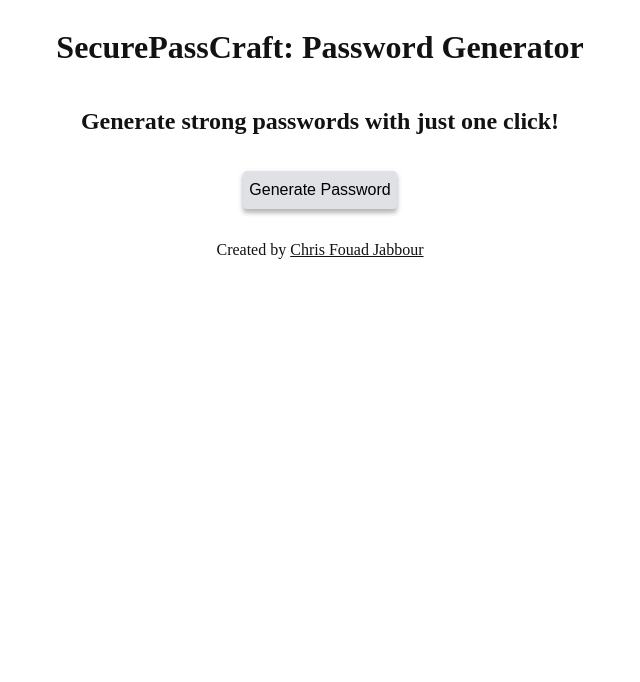
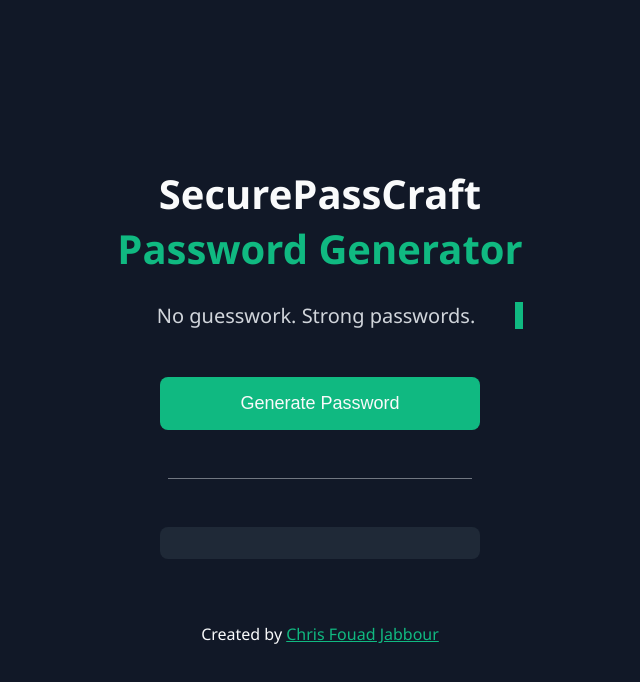
Before and after one commit to ChrisJabb21/QuickPasswordGenerator, a website with bundled scripts: page index.html in a window 1280 px wide. Shown: the whole page, without its empty margins (320-960 px from the left). Built offline with nearby package versions, Linux system fonts and the light colour scheme.

Commit message:
Update README.md, add favicon, enhance index.html and styles.css, and improve event handling in index.js

```diff
--- a/index.html
+++ b/index.html
@@ -4,28 +4,40 @@
 <head>
     <meta charset="UTF-8">
     <meta name="viewport" content="width=device-width, initial-scale=1.0">
+    <title>SecurePassCraft: Secure Password Generator</title>
+    <script type="module" src="js/index.js"></script>
     <link rel="stylesheet" href="styles.css" />
+    <link rel="icon" type="image/png" href="images/favicon.png" />
+    <meta name="description" content="Generate strong, unique passwords with SecurePassCraft — fast, secure, no guesswork.">
 </head>
-<script type="module" src="js/index.js"></script>
+<body>
+    <div>
+        <h1 class="hero-title">SecurePassCraft
+            <br />
+            <span class="hero-accent">Password Generator</span>
+        </h1>
+        <h2 class="hero-subtitle"> No guesswork. Strong passwords. </h2>
+        <div>
+            <div class="btn-wrapper">
+                <button class="generate-btn" id="generateButton">Generate Password</button>
+            </div>
 
-<body>
-    <h1>SecurePassCraft: Password Generator</h1>
-    <h2>Generate strong passwords with just one click!</h2>
-    <div>
-        <div class="btn-wrapper">
-            <button class="btn" id="generateButton">Generate Password</button>
+            <div class="divider-wrapper">
+                <hr class="divider" />
+            </div>
+
             <div class="password-wrapper">
-                <span class="password" id="output"></span>
-                <dialog id="messageModal">
-                    <div class="modal-content">
-                        <p>Password copied to clipboard! (tap to close)</p>
-                </dialog>
+                <output class="password" id="output"></output>
             </div>
+            <dialog id="messageModal">
+                <div class="modal-content">
+                    <p>Password copied to clipboard! (tap to close)</p>
+                </div>
+            </dialog>
         </div>
     </div>
 </body>
 <footer>
     <p>Created by <a href="https://github.com/chrisjabb21" target="_blank">Chris Fouad Jabbour</a></p>
 </footer>
-
 </html>
--- a/js/index.js
+++ b/js/index.js
@@ -1,5 +1,7 @@
 /* this file is responsible for handling the user interface and interactions of the password generator application.
-It imports the necessary functions from other modules, initializes variables, and sets up event listeners for user actions such as generating a new password and copying it to the clipboard.
+It imports the necessary functions from other modules,
+initializes variables, and sets up event listeners
+for user actions such as generating a new password and copying it to the clipboard.
  The code ensures that the generated password is displayed to the user and provides feedback when the password is copied successfully.
 @returns {void} This function does not return a value but updates the user interface with the generated password and handles user interactions.
 */
@@ -41,6 +43,7 @@ generatePasswordButton.addEventListener("click", () => {
 
 passwordOutput.addEventListener("click", async () => {
         await navigator.clipboard.writeText(passwordOutput.textContent);
+        if (output.textContent === "") return; // Don't show modal if there's no password to copy
         passwordOutput.style.cursor = "pointer";
         modal.showModal();
 });
--- a/styles.css
+++ b/styles.css
@@ -1,64 +1,155 @@
+/**
+* styles.css
+.app
+.password-card
+.hero-title
+.hero-accent
+.hero-subtitle
+.generate-btn
+.password-wrapper
+.password-output
+
+*/
+
+/*Color palette*/
+:root {
+--page-bg: #111827;
+--card-bg: #1f2937;
+--accent: #10b981;
+--password-text: #34D399;
+--accent-hover: #059669;
+--main-text: #f9fafb;
+--muted-text: #d1d5db;
+
+  --content-width: 320px;
+
+}
+
+body {
+    font-family: 'Segoe UI', Tahoma, Geneva, Verdana, sans-serif;
+    align-items: center;
+    background-color: var(--page-bg);
+    color: var(--main-text);
+    margin:0;
+    min-height: 100vh;
+    text-align: center;
+    width: auto;
+    display: flex;
+    justify-content: center;
+    flex-direction: column;
+}
+
+.hero-title {
+    font-size: 2.5rem;
+    font-weight: bold;
+}
+.hero-accent {
+    color: var(--accent);
+}
+
+.hero-subtitle {
+    color: var(--muted-text);
+    font-size: 1.25rem;
+    margin: 2rem 0 0rem 0;
+    font-weight: 500;
+    max-width: 90vw;
+    animation:
+    typing 2s steps(37, end), /* Adjust the steps to match the number of characters in the subtitle */
+    blink-caret .75s step-end;
+    overflow: hidden; /* Ensures the content is not revealed until the animation */
+    border-right: .5rem solid var(--accent); /* The typwriter cursor */
+    white-space: nowrap; /* Keeps the content on a single line */
+    margin: 0 auto; /* Centers the subtitle */
+}
 
 
-.btn-wrapper,.password-wrapper, .password {
-    flex-wrap: wrap;
-    max-width: 100%;
-    margin: 0;
-    margin-left: auto;
-    margin-right: auto;
-    margin-top: 1rem;
-    margin-bottom: 1rem;
-    justify-content: center;
+/* The typing effect */
+@keyframes typing {
+  from { width: 0 }
+  to { width: 100% }
 }
 
-.btn {
-    margin: auto;
-    background: #dfe1e5;
+/* The typewriter cursor effect */
+@keyframes blink-caret {
+  from, to { border-color: transparent }
+  50% { border-color: var(--accent); }
+}
+
+@media (prefers-reduced-motion: reduce) {
+  .hero-subtitle {
+    animation: none;
+    border-right: none;
+  }
+}
+
+.btn-wrapper,
+.password-wrapper {
+    display: flex;
+    flex-wrap: wrap;
+    gap: 1rem;
+    justify-content: center;
+    margin: 1rem auto;
+    width: 100%;
+    max-width: var(--content-width);
+}
+
+.generate-btn {
+    margin: 2rem auto;
+    background: var(--accent);
     border: none;
-    border-radius: 4px;
-    box-shadow: 0 0.25rem 0.25rem rgba(60, 64, 67, .3), 0 2px 6px rgba(60, 64, 67, .15);
-    font-size: 16px;
+    border-radius: 8px;
+    color: var(--main-text);
+    cursor: pointer;
+    font-size: 18px;
+    touch-action: manipulation;
+    padding: 1rem;
+    width: 100%;
+    transition: background-color 0.2s ease, transform 0.1s ease;
+
+}
+.generate-btn:hover {
+    background: var(--accent-hover);
+}
+
+.generate-btn:active {
+  transform: scale(0.98); /* Subtle click feedback */
+}
+
+.password {
+    background-color: var(--card-bg);
+    border-radius: 8px;
+    color: var(--password-text);
+    font-size: 18px;
+    font-weight: bold;
+    margin: 2rem auto;
+    width: 100%;
+    max-width: var(--content-width);
+    padding: 1rem;
     touch-action: manipulation;
 }
 
-body {
-    color: #121212;
-    text-align: center;
-    width: auto;
-    margin-left: auto;
-    margin-right: auto;
-    display: flex;
-    flex-wrap: wrap;
-    flex-direction: column;
+.divider {
+    border:none;
+    border-top: 1px solid var(--muted-text);
+    opacity: 0.5;
+    width: 100%;
+
 }
 
-img {
-    width: 380px;
-    max-width: 100%;
-    border-width: 3px;
-    border-color: #121212;
-    border-style: solid;
+.divider-wrapper{
+    width: 100%;
+    margin: 1rem auto;
+    max-width: 75%;
 }
 
 a {
-    color: #121212;
+    color: var(--accent);
 }
 
-button, input {
+.messageModal {
+    background: transparent;
+    border: none;
     display: flex;
-    flex-wrap: wrap;
-    max-width: 100%;
-    border-width: 3px;
-    border-color: #121212;
-    border-style: solid;
-    padding-top: 10px;
-    padding-bottom: 10px;
-    text-align: center;
+    align-items: center;
+    justify-content: center;
 }
-
-
-input {
-    margin-bottom:10px;
-    width: 200px;
-    font-weight: bold;
-}
```
Also changed, not shown: README.md, images/favicon.png (added).
